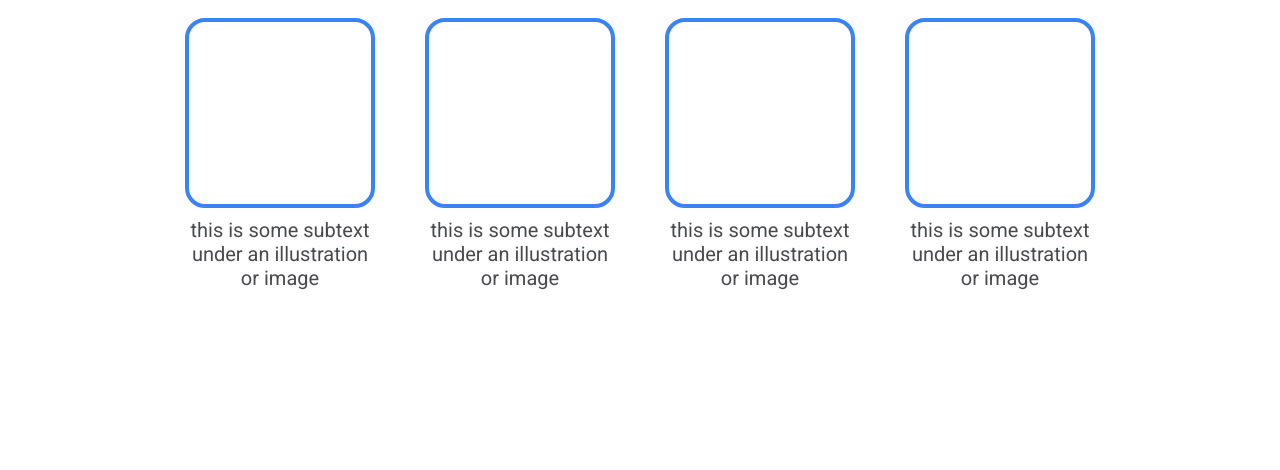
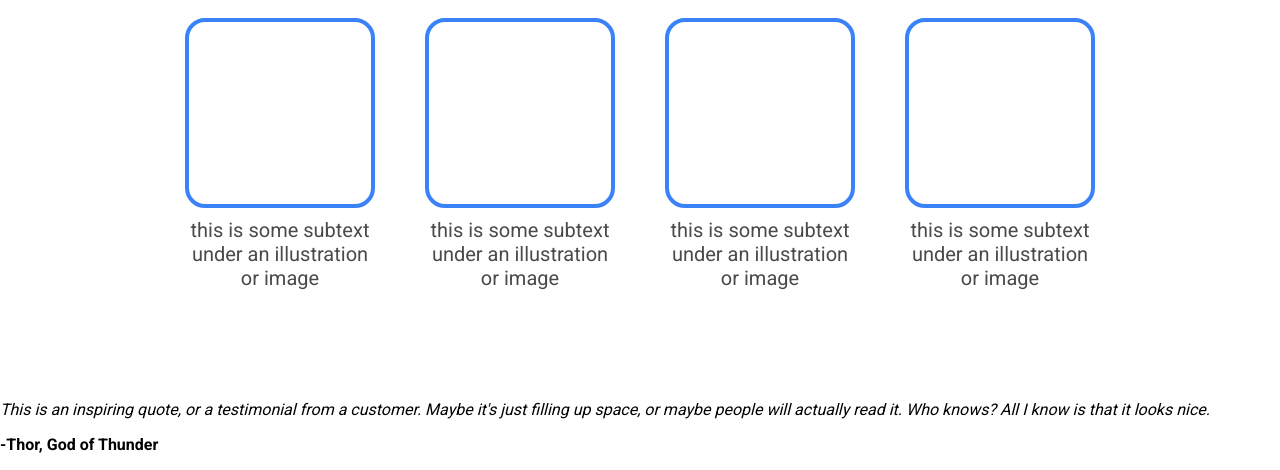
Before and after one commit to andrac-23/odin-landing-page, a plain HTML site: page index.html in a window 1280 px wide. Shown: the part 636-1106 px from the top of the page. Before the commit the page ends 1036 px from the top, so only its background shows below. Drawn offline with Linux system fonts and the light colour scheme.

Commit message:
Add quote section

```diff
--- a/index.html
+++ b/index.html
@@ -48,5 +48,9 @@
         </div>
       </div>
     </main>
+    <div class="quote">
+      <p><em>This is an inspiring quote, or a testimonial from a customer. Maybe it's just filling up space, or maybe people will actually read it. Who knows? All I know is that it looks nice.</em></p>
+      <p class="author"><strong>-Thor, God of Thunder</strong></p>
+    </div>
   </body>
 </html>
```
